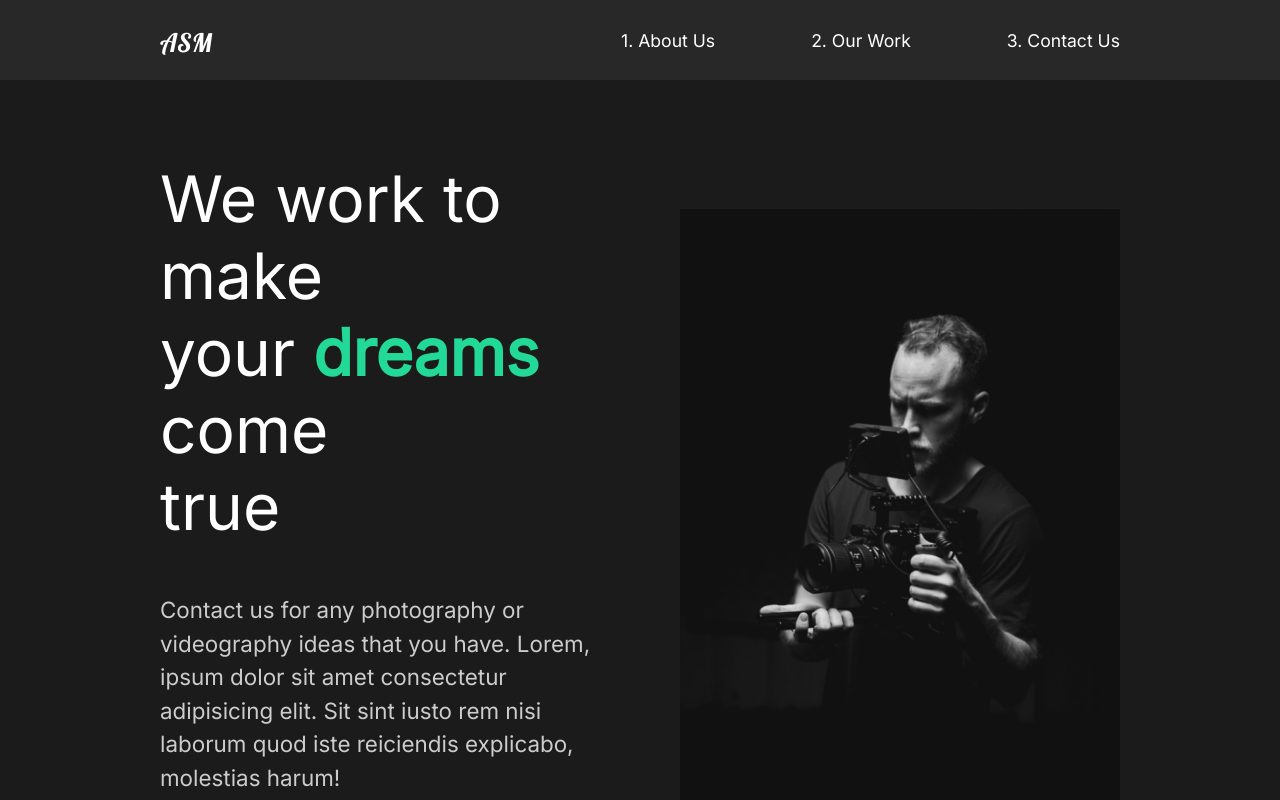
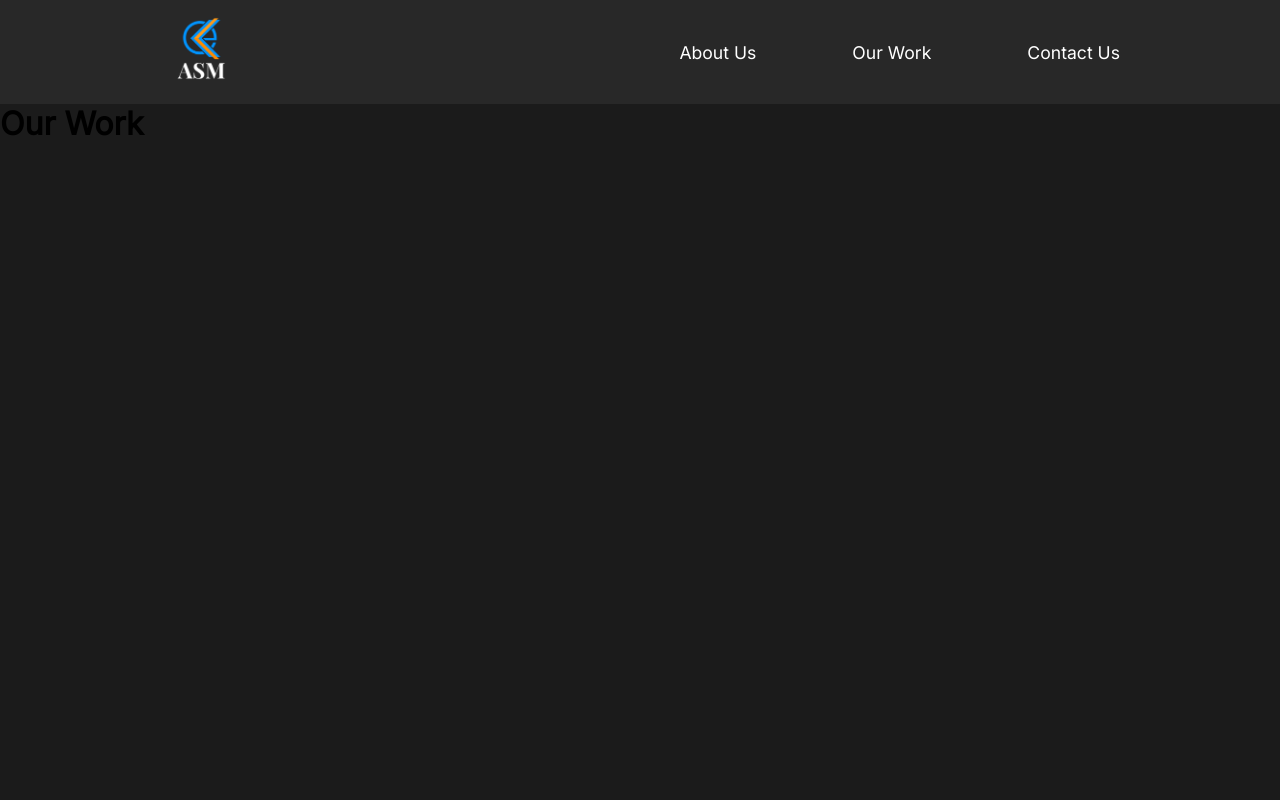
Before and after one commit to SaikatDEV/react-my-website, a React (Create React App) app: page /work in a window 1280 px wide. Shown: the top 800 px of the page. Built offline with nearby package versions, Linux system fonts and the light colour scheme.

Commit message:
9. Reat Router

```diff
--- a/src/App.css
+++ /dev/null
@@ -1,38 +0,0 @@
-.App {
-  text-align: center;
-}
-
-.App-logo {
-  height: 40vmin;
-  pointer-events: none;
-}
-
-@media (prefers-reduced-motion: no-preference) {
-  .App-logo {
-    animation: App-logo-spin infinite 20s linear;
-  }
-}
-
-.App-header {
-  background-color: #282c34;
-  min-height: 100vh;
-  display: flex;
-  flex-direction: column;
-  align-items: center;
-  justify-content: center;
-  font-size: calc(10px + 2vmin);
-  color: white;
-}
-
-.App-link {
-  color: #61dafb;
-}
-
-@keyframes App-logo-spin {
-  from {
-    transform: rotate(0deg);
-  }
-  to {
-    transform: rotate(360deg);
-  }
-}
--- a/src/App.js
+++ b/src/App.js
@@ -1,17 +1,24 @@
 import React from "react";
+// import Styled
+import StyledGlobal from "./styles/StyledGlobal";
 // import pages
 import AboutUs from "./pages/AboutUs";
 import NavBar from "./components/NavBar";
-
-// import Styled
-import StyledGlobal from "./styles/StyledGlobal";
+import OurWork from "./pages/OurWork";
+import ContactUs from "./pages/ContactUs";
+// Router
+import { Routes, Route } from "react-router-dom";
 
 function App() {
   return (
     <div className="App">
       <StyledGlobal />
       <NavBar />
-      <AboutUs />
+      <Routes>
+        <Route path="/" exact element={<AboutUs />} />
+        <Route path="/contact" element={<ContactUs />} />
+        <Route path="/work" element={<OurWork />} />
+      </Routes>
     </div>
   );
 }
--- a/src/components/NavBar.js
+++ b/src/components/NavBar.js
@@ -1,23 +1,26 @@
 import React from "react";
 import styled from "styled-components";
+import asmLogo from "../img/ASM-logo.jpg";
+// import below So Router works
+import { Link } from "react-router-dom";
 
 const NavBar = () => {
   return (
     <StyledNavBar>
       <h1>
-        <a id="logo" href="#">
-          ASM
-        </a>
+        <Link className="asmLogo" id="logo" to="/">
+          <img src={asmLogo} alt="ASM Logo" />
+        </Link>
       </h1>
       <ul>
         <li>
-          <a href="#">1. About Us</a>
+          <Link to="/">About Us</Link>
         </li>
         <li>
-          <a href="#">2. Our Work</a>
+          <Link to="/work">Our Work</Link>
         </li>
         <li>
-          <a href="#">3. Contact Us</a>
+          <Link to="/contact">Contact Us</Link>
         </li>
       </ul>
     </StyledNavBar>
@@ -32,17 +35,21 @@
   justify-content: space-between;
   align-items: center;
   padding: 1rem 10rem;
-  /* flex: 3; */
+
+  .asmLogo img {
+    height: 4rem;
+    /* object-fit: cover; */
+  }
   a {
     color: white;
     text-decoration: none;
   }
   ul {
-    /* flex: 1; */
     display: flex;
     list-style: none;
   }
   #logo {
+    padding-left: 1rem;
     font-size: 1.6rem;
     font-family: "Lobster", cursive;
     font-weight: lighter;
--- a/src/index.js
+++ b/src/index.js
@@ -2,11 +2,15 @@
 import ReactDOM from "react-dom/client";
 import App from "./App";
 import * as serviceWorkerRegistration from "./serviceWorkerRegistration";
+// This below will help to use React Router
+import { BrowserRouter } from "react-router-dom";
 
 const root = ReactDOM.createRoot(document.getElementById("root"));
 root.render(
   <React.StrictMode>
-    <App />
+    <BrowserRouter>
+      <App />
+    </BrowserRouter>
   </React.StrictMode>
 );
 
--- /dev/null
+++ b/src/pages/ContactUs.js
@@ -0,0 +1,11 @@
+import React from "react";
+
+const ContactUs = () => {
+  return (
+    <div className="contact">
+      <h1>Contact us</h1>
+    </div>
+  );
+};
+
+export default ContactUs;
--- /dev/null
+++ b/src/pages/OurWork.js
@@ -0,0 +1,11 @@
+import React from "react";
+
+const OurWork = () => {
+  return (
+    <div className="ourWork">
+      <h1>Our Work</h1>
+    </div>
+  );
+};
+
+export default OurWork;
```
Also changed, not shown: src/styles/StyledGlobal.js (+15 -0 lines), src/img/ASM-logo.jpg (added).
